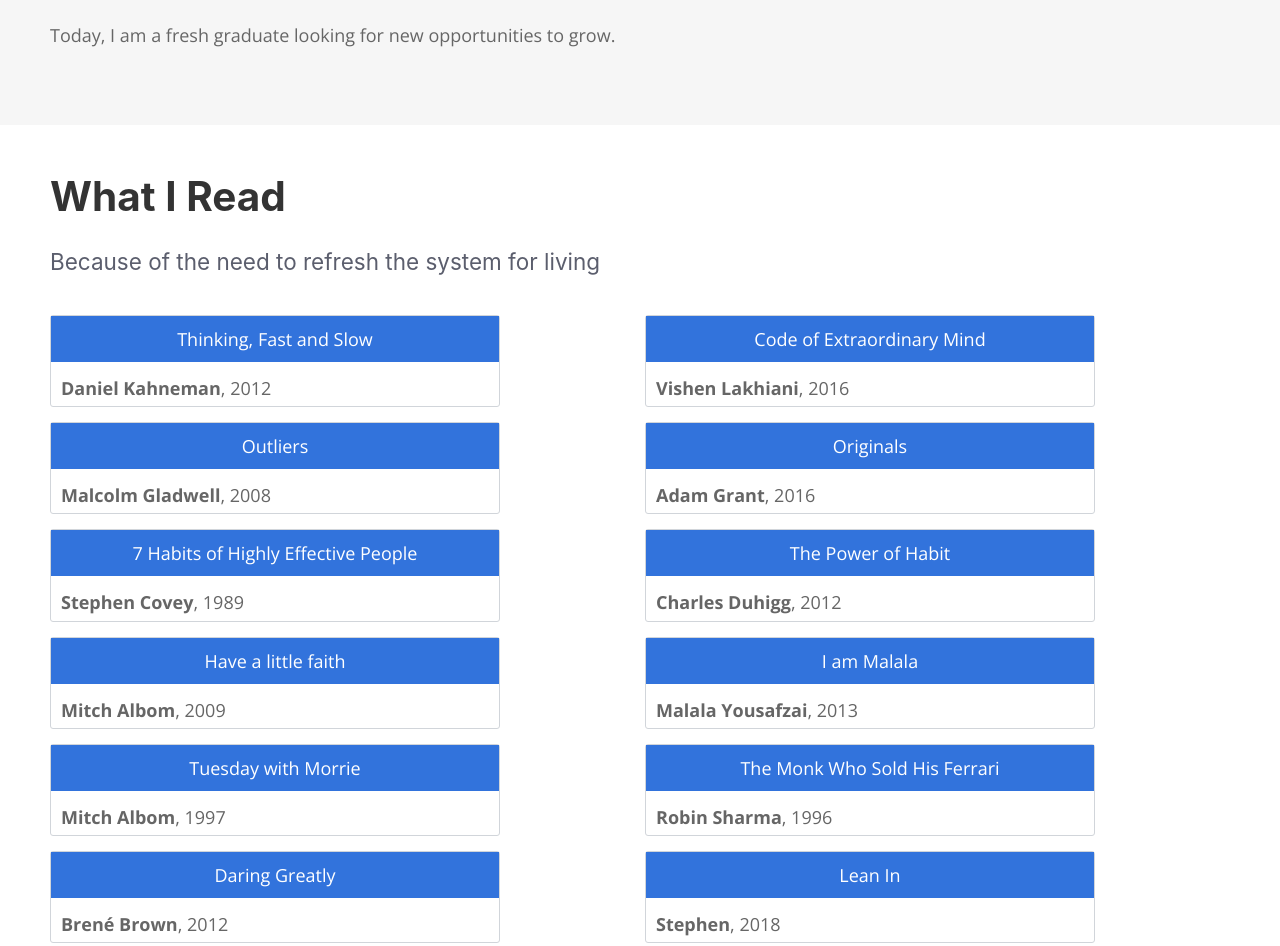
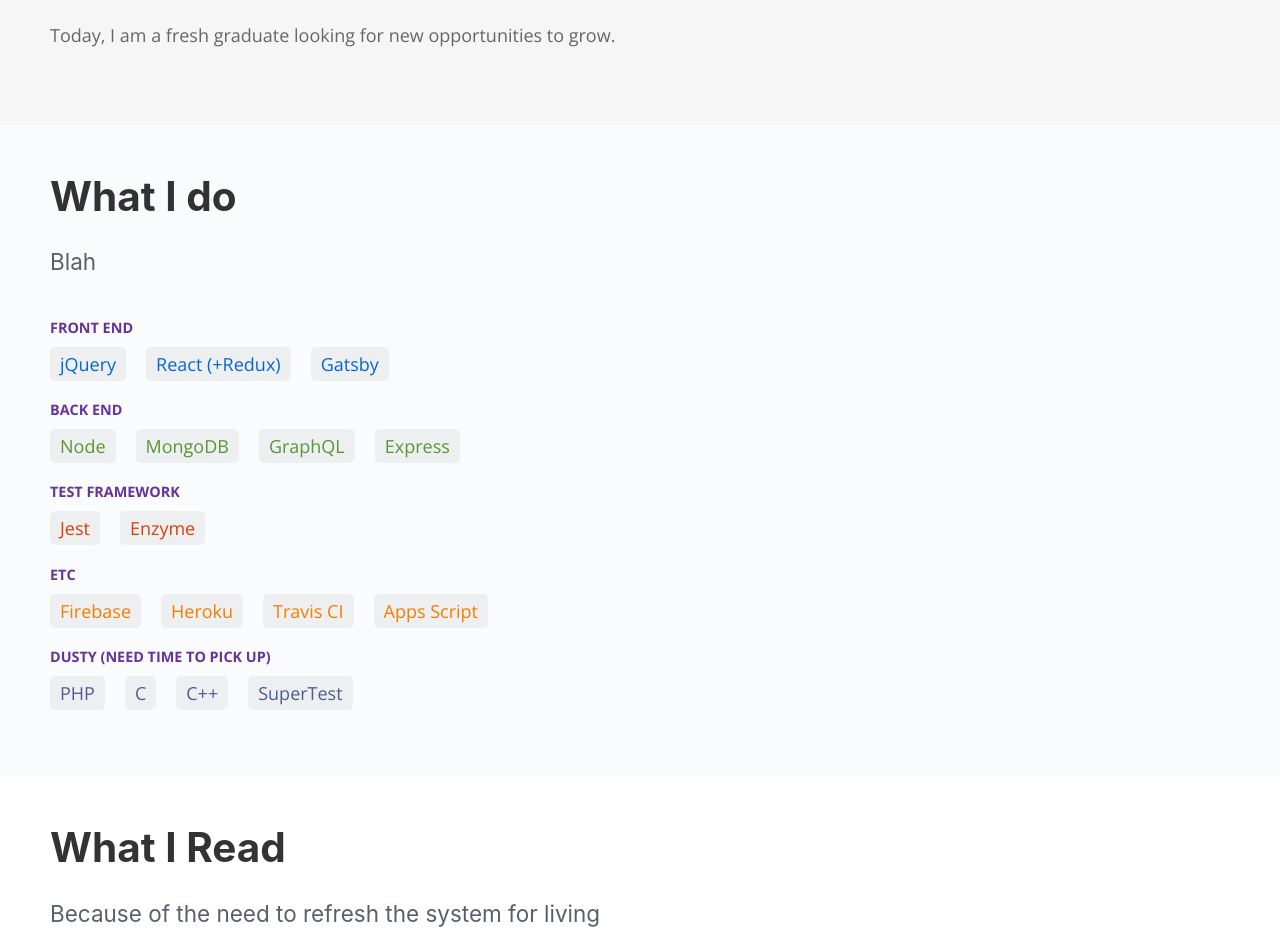
Before and after one commit to khmy2010/kehan.com, a Gatsby site: page / in a window 1280 px wide. Shown: the part 1200-2146 px from the top of the page. Built offline with nearby package versions, Linux system fonts and the light colour scheme; Gatsby itself is replaced by a stand-in of ours.

Commit message:
progress on skills

```diff
--- /dev/null
+++ b/src/components/skills/set.css
@@ -0,0 +1,39 @@
+.skills-category {
+  text-transform: uppercase;
+  font-weight: 700;
+  font-size: 0.8rem;
+  color: #663399;
+  margin-bottom: 10px;
+}
+
+.skills-list > span:first-child {
+  margin-left: 0;
+}
+
+.skills-list > span {
+  margin: 0 10px;
+  padding: 5px 10px;
+  background-color: rgba(27, 31, 35, 0.05);
+  border-radius: 5px;
+  user-select: none;
+}
+
+.skills-list > span.front-end {
+  color: #0366d6;
+}
+
+.skills-list > span.back-end {
+  color: #589636;
+}
+
+.skills-list > span.test {
+  color: #d93f0b;
+}
+
+.skills-list > span.etc {
+  color: #f57c00;
+}
+
+.skills-list > span.dusty {
+  color: #4f5b93;
+}
--- /dev/null
+++ b/src/components/skills/set.js
@@ -0,0 +1,17 @@
+import React from 'react'
+
+import './set.css'
+
+const set = ({ klass, category, list }) => (
+  <div className="skills-set">
+    <div className="skills-category">{category}</div>
+    <div className="skills-list">
+      {list.map(skill => (
+        <span className={klass} key={`(${category})-${skill}`}>
+          {skill}
+        </span>
+      ))}
+    </div>
+  </div>
+)
+export default set
--- /dev/null
+++ b/src/components/skills/skills.css
@@ -0,0 +1,7 @@
+.skills {
+  background-color: #fafbfc;
+}
+
+.skills-set {
+  margin-bottom: 20px;
+}
--- /dev/null
+++ b/src/components/skills/skills.js
@@ -0,0 +1,35 @@
+import React from 'react'
+
+import './skills.css'
+
+import Set from './set'
+
+const skills = () => (
+  <section className="skills section-content">
+    <h1>What I do</h1>
+    <h2 className="title-helper">Blah</h2>
+    <Set
+      klass="front-end"
+      category="Front End"
+      list={['jQuery', 'React (+Redux)', 'Gatsby']}
+    />
+    <Set
+      klass="back-end"
+      category="Back End"
+      list={['Node', 'MongoDB', 'GraphQL', 'Express']}
+    />
+    <Set klass="test" category="Test Framework" list={['Jest', 'Enzyme']} />
+    <Set
+      klass="etc"
+      category="etc"
+      list={['Firebase', 'Heroku', 'Travis CI', 'Apps Script']}
+    />
+    <Set
+      klass="dusty"
+      category="Dusty (need time to pick up)"
+      list={['PHP', 'C', 'C++', 'SuperTest']}
+    />
+  </section>
+)
+
+export default skills
--- a/src/pages/index.js
+++ b/src/pages/index.js
@@ -5,12 +5,16 @@
 import Intro from '../components/intro/intro'
 import About from '../components/about/about'
 import Books from '../components/books/books'
+import Skills from '../components/skills/skills'
+import Contact from '../components/contact/contact'
 
 const IndexPage = () => (
   <Layout listenScroll>
     <Intro />
     <About />
+    <Skills />
     <Books />
+    <Contact />
   </Layout>
 )
 
```
Also changed, not shown: src/components/contact/thanks.svg (added).
